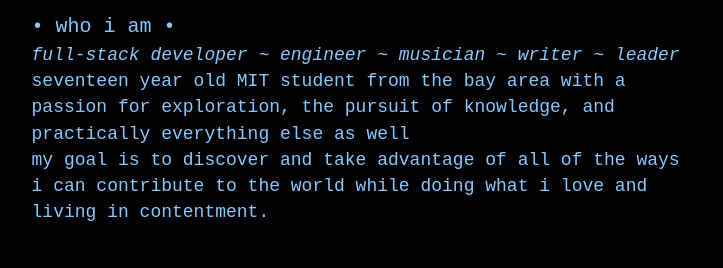
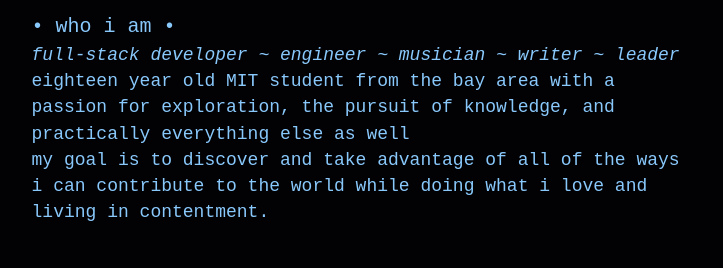
Before and after one commit to sri240/anusri-saraf-website, a Gatsby site: page / in a window 1280 px wide. Shown: the part 110-378 px from the top of the page, 148-871 px from the left. Built offline with nearby package versions, Linux system fonts and the light colour scheme; Gatsby itself is replaced by a stand-in of ours.

Commit message:
update age

```diff
--- a/src/pages/index.js
+++ b/src/pages/index.js
@@ -224,7 +224,7 @@
         <p class="theDesc">
           <i>full-stack developer ~ engineer ~ musician ~ writer ~ leader</i>{" "}
           <br />
-          seventeen year old MIT student from the bay area with a passion for
+          eighteen year old MIT student from the bay area with a passion for
           exploration, the pursuit of knowledge, and practically everything else
           as well
           <br />
```
